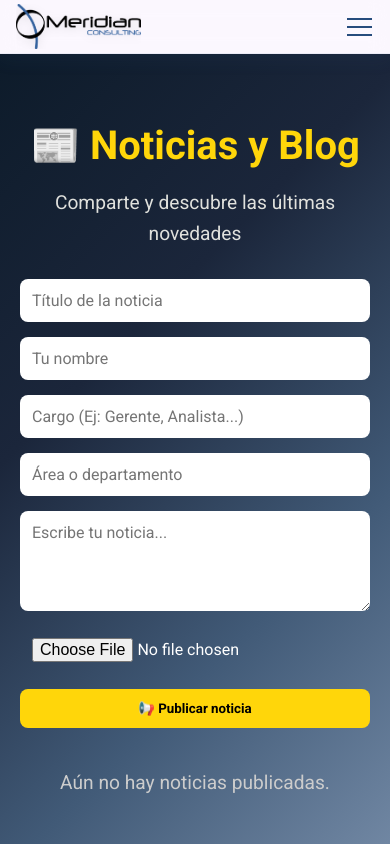
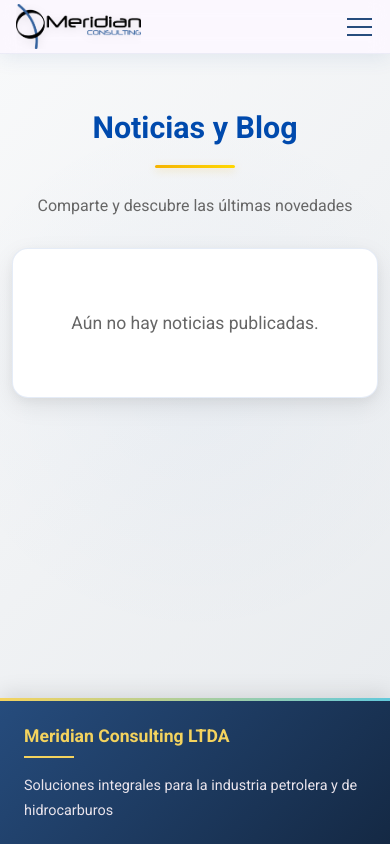
Before and after one commit to MeridianConsulting/Web, a React (Create React App) app in the folder frontend/: page /blog in a window 390 px wide. Shown: the top 844 px of the page. Built offline with nearby package versions, Linux system fonts and the light colour scheme.

Commit message:
blog de noticias vacio

```diff
--- a/frontend/src/components/Blog.css
+++ b/frontend/src/components/Blog.css
@@ -1,89 +1,163 @@
 .blog-container {
-  padding: 60px 20px;
-  background: linear-gradient(135deg, #0d1b2a, #1b263b, #415a77, #778da9);
-  color: #fff;
-  text-align: center;
-  min-height: 100vh;
+  padding: 100px 5%;
+  background: linear-gradient(135deg, #f8f9fa 0%, #e9ecef 100%);
+  min-height: calc(100vh - 200px);
+  position: relative;
+}
+
+.blog-container::before {
+  content: '';
+  position: absolute;
+  top: 0;
+  left: 0;
+  right: 0;
+  bottom: 0;
+  background: radial-gradient(circle at 50% 50%, rgba(0, 74, 173, 0.03) 0%, transparent 70%);
+  pointer-events: none;
 }
 
 .blog-title {
-  font-size: 2.5rem;
-  margin-bottom: 10px;
-  color: #ffd60a;
+  font-family: var(--font-family-primary);
+  font-size: 2.8rem;
+  font-weight: 700;
+  color: #004aad;
+  margin-bottom: 20px;
+  text-align: center;
+  position: relative;
+  z-index: 2;
+}
+
+.blog-title::after {
+  content: '';
+  display: block;
+  width: 120px;
+  height: 4px;
+  background: linear-gradient(90deg, #f5b301 0%, #ffd700 100%);
+  margin: 20px auto 40px;
+  border-radius: 2px;
+  box-shadow: 0 2px 8px rgba(245, 179, 1, 0.3);
 }
 
 .blog-subtitle {
-  font-size: 1.2rem;
-  margin-bottom: 30px;
-  color: #e0e1dd;
+  font-family: var(--font-family-primary);
+  font-size: 1.25rem;
+  font-weight: 400;
+  color: #666;
+  margin-bottom: 50px;
+  text-align: center;
+  position: relative;
+  z-index: 2;
 }
 
-.blog-form {
-  display: flex;
-  flex-direction: column;
-  gap: 15px;
-  max-width: 600px;
-  margin: 0 auto 40px auto;
+/* Estilos responsive */
+@media (max-width: 768px) {
+  .blog-container {
+    padding: 60px 4%;
+  }
+
+  .blog-title {
+    font-size: 2.2rem;
+  }
+
+  .blog-title::after {
+    width: 100px;
+    margin: 15px auto 30px;
+  }
+
+  .blog-subtitle {
+    font-size: 1.1rem;
+    margin-bottom: 40px;
+  }
+
+  .no-posts {
+    padding: 40px 20px;
+    font-size: 1rem;
+  }
 }
 
-.blog-form input,
-.blog-form textarea {
-  padding: 12px;
-  border-radius: 8px;
-  border: none;
-  outline: none;
-  font-size: 1rem;
-  width: 100%;
-}
+@media (max-width: 576px) {
+  .blog-container {
+    padding: 50px 3%;
+  }
 
-.blog-form button {
-  background: #ffd60a;
-  color: #000;
-  padding: 12px;
-  border-radius: 8px;
-  border: none;
-  font-weight: bold;
-  cursor: pointer;
-  transition: 0.3s;
-}
+  .blog-title {
+    font-size: 1.9rem;
+  }
 
-.blog-form button:hover {
-  background: #ffc300;
+  .blog-title::after {
+    width: 80px;
+    height: 3px;
+    margin: 12px auto 25px;
+  }
+
+  .blog-subtitle {
+    font-size: 1rem;
+    margin-bottom: 30px;
+  }
+
+  .no-posts {
+    padding: 30px 15px;
+    font-size: 0.95rem;
+  }
 }
 
 .blog-posts {
-  display: grid;
-  gap: 20px;
-  grid-template-columns: repeat(auto-fit, minmax(300px, 1fr));
+  max-width: 1200px;
+  margin: 0 auto;
+  position: relative;
+  z-index: 2;
 }
 
 .post-card {
-  background: rgba(255, 255, 255, 0.08);
-  padding: 20px;
-  border-radius: 12px;
+  background: #ffffff;
+  padding: 30px;
+  border-radius: 16px;
   text-align: left;
-  transition: transform 0.3s ease-in-out;
+  transition: all 0.4s ease;
+  box-shadow:
+    0 8px 24px rgba(0, 0, 0, 0.08),
+    0 3px 10px rgba(0, 0, 0, 0.04);
+  border: 1px solid rgba(0, 74, 173, 0.1);
 }
 
 .post-card:hover {
-  transform: translateY(-5px);
-  background: rgba(255, 255, 255, 0.15);
+  transform: translateY(-6px);
+  box-shadow:
+    0 12px 32px rgba(0, 74, 173, 0.15),
+    0 5px 18px rgba(0, 0, 0, 0.1);
+  border-color: #004aad;
 }
 
 .post-card h3 {
-  color: #ffd60a;
-  margin-bottom: 8px;
+  font-family: var(--font-family-primary);
+  color: #004aad;
+  font-size: 1.6rem;
+  font-weight: 700;
+  margin-bottom: 12px;
 }
 
 .post-meta {
-  font-size: 0.9rem;
-  color: #ccc;
-  margin-bottom: 12px;
+  font-family: var(--font-family-primary);
+  font-size: 0.95rem;
+  color: #888;
+  margin-bottom: 15px;
+  font-style: italic;
 }
 
 .no-posts {
-  font-size: 1.2rem;
-  color: #ccc;
+  font-family: var(--font-family-primary);
+  font-size: 1.1rem;
+  color: #666;
+  text-align: center;
+  padding: 60px 20px;
+  background: #ffffff;
+  border-radius: 16px;
+  box-shadow:
+    0 8px 24px rgba(0, 0, 0, 0.08),
+    0 3px 10px rgba(0, 0, 0, 0.04);
+  border: 1px solid rgba(0, 74, 173, 0.1);
+  max-width: 600px;
+  margin: 0 auto;
 }
 .post-actions {
   display: flex;
@@ -165,10 +239,3 @@
   border-radius: 10px;
   margin-bottom: 15px;
 }
-
-.post-meta {
-  font-size: 0.9rem;
-  color: #666;
-  margin-bottom: 12px;
-  font-style: italic;
-}
--- a/frontend/src/components/Blog.js
+++ b/frontend/src/components/Blog.js
@@ -1,239 +1,15 @@
-import React, { useState, useEffect } from "react";
+import React from "react";
 import "./Blog.css";
 
 const Blog = () => {
-  const [posts, setPosts] = useState([]);
-  const [newPost, setNewPost] = useState({
-    title: "",
-    author: "",
-    role: "",
-    department: "",
-    content: "",
-    image: ""
-  });
-  const [editingPostId, setEditingPostId] = useState(null);
-  const [editData, setEditData] = useState({
-    title: "",
-    author: "",
-    role: "",
-    department: "",
-    content: "",
-    image: ""
-  });
-
-  // Cargar posts desde localStorage
-  useEffect(() => {
-    const storedPosts = JSON.parse(localStorage.getItem("blogPosts")) || [];
-    setPosts(storedPosts);
-  }, []);
-
-  // Guardar posts en localStorage
-  useEffect(() => {
-    localStorage.setItem("blogPosts", JSON.stringify(posts));
-  }, [posts]);
-
-  // Manejo de inputs normales
-  const handleChange = (e) => {
-    const { name, value } = e.target;
-    setNewPost({ ...newPost, [name]: value });
-  };
-
-  // Manejo de imagen
-  const handleImageChange = (e) => {
-    const file = e.target.files[0];
-    if (file) {
-      const reader = new FileReader();
-      reader.onloadend = () => {
-        setNewPost({ ...newPost, image: reader.result });
-      };
-      reader.readAsDataURL(file);
-    }
-  };
-
-  const handleSubmit = (e) => {
-    e.preventDefault();
-    if (!newPost.title || !newPost.author || !newPost.role || !newPost.department || !newPost.content) return;
-
-    const post = {
-      ...newPost,
-      id: Date.now(),
-      date: new Date().toLocaleDateString()
-    };
-
-    setPosts([post, ...posts]);
-    setNewPost({ title: "", author: "", role: "", department: "", content: "", image: "" });
-  };
-
-  // Eliminar noticia
-  const handleDelete = (id) => {
-    const updatedPosts = posts.filter((post) => post.id !== id);
-    setPosts(updatedPosts);
-  };
-
-  // Editar noticia
-  const handleEdit = (post) => {
-    setEditingPostId(post.id);
-    setEditData({
-      title: post.title,
-      author: post.author,
-      role: post.role,
-      department: post.department,
-      content: post.content,
-      image: post.image
-    });
-  };
-
-  const handleEditChange = (e) => {
-    const { name, value } = e.target;
-    setEditData({ ...editData, [name]: value });
-  };
-
-  const handleEditImageChange = (e) => {
-    const file = e.target.files[0];
-    if (file) {
-      const reader = new FileReader();
-      reader.onloadend = () => {
-        setEditData({ ...editData, image: reader.result });
-      };
-      reader.readAsDataURL(file);
-    }
-  };
-
-  const handleEditSubmit = (e) => {
-    e.preventDefault();
-    const updatedPosts = posts.map((post) =>
-      post.id === editingPostId ? { ...post, ...editData } : post
-    );
-    setPosts(updatedPosts);
-    setEditingPostId(null);
-  };
-
   return (
     <section className="blog-container">
-      <h2 className="blog-title">📰 Noticias y Blog</h2>
+      <h2 className="blog-title">Noticias y Blog</h2>
       <p className="blog-subtitle">Comparte y descubre las últimas novedades</p>
-
-      {/* Formulario para nuevas noticias */}
-      <form className="blog-form" onSubmit={handleSubmit}>
-        <input
-          type="text"
-          name="title"
-          value={newPost.title}
-          onChange={handleChange}
-          placeholder="Título de la noticia"
-          required
-        />
-        <input
-          type="text"
-          name="author"
-          value={newPost.author}
-          onChange={handleChange}
-          placeholder="Tu nombre"
-          required
-        />
-        <input
-          type="text"
-          name="role"
-          value={newPost.role}
-          onChange={handleChange}
-          placeholder="Cargo (Ej: Gerente, Analista...)"
-          required
-        />
-        <input
-          type="text"
-          name="department"
-          value={newPost.department}
-          onChange={handleChange}
-          placeholder="Área o departamento"
-          required
-        />
-        <textarea
-          name="content"
-          value={newPost.content}
-          onChange={handleChange}
-          placeholder="Escribe tu noticia..."
-          rows="4"
-          required
-        />
-        <input
-          type="file"
-          accept="image/*"
-          onChange={handleImageChange}
-        />
-        <button type="submit">📢 Publicar noticia</button>
-      </form>
 
       {/* Noticias publicadas */}
       <div className="blog-posts">
-        {posts.length === 0 ? (
-          <p className="no-posts">Aún no hay noticias publicadas.</p>
-        ) : (
-          posts.map((post) => (
-            <div className="post-card" key={post.id}>
-              {editingPostId === post.id ? (
-                <form className="edit-form" onSubmit={handleEditSubmit}>
-                  <input
-                    type="text"
-                    name="title"
-                    value={editData.title}
-                    onChange={handleEditChange}
-                    required
-                  />
-                  <input
-                    type="text"
-                    name="author"
-                    value={editData.author}
-                    onChange={handleEditChange}
-                    required
-                  />
-                  <input
-                    type="text"
-                    name="role"
-                    value={editData.role}
-                    onChange={handleEditChange}
-                    required
-                  />
-                  <input
-                    type="text"
-                    name="department"
-                    value={editData.department}
-                    onChange={handleEditChange}
-                    required
-                  />
-                  <textarea
-                    name="content"
-                    value={editData.content}
-                    onChange={handleEditChange}
-                    rows="4"
-                    required
-                  />
-                  <input
-                    type="file"
-                    accept="image/*"
-                    onChange={handleEditImageChange}
-                  />
-                  <button type="submit">💾 Guardar</button>
-                  <button type="button" onClick={() => setEditingPostId(null)}>
-                    ❌ Cancelar
-                  </button>
-                </form>
-              ) : (
-                <>
-                  {post.image && <img src={post.image} alt={post.title} className="post-image" />}
-                  <h3>{post.title}</h3>
-                  <p className="post-meta">
-                    ✍️ {post.author} — {post.role} en {post.department} • {post.date}
-                  </p>
-                  <p>{post.content}</p>
-                  <div className="post-actions">
-                    <button onClick={() => handleEdit(post)}>✏️ Editar</button>
-                    <button onClick={() => handleDelete(post.id)}>🗑️ Eliminar</button>
-                  </div>
-                </>
-              )}
-            </div>
-          ))
-        )}
+        <p className="no-posts">Aún no hay noticias publicadas.</p>
       </div>
     </section>
   );
```
